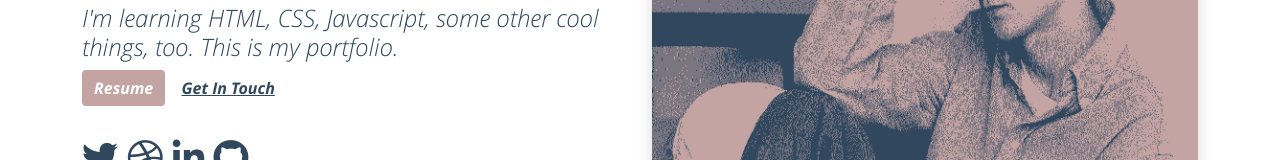
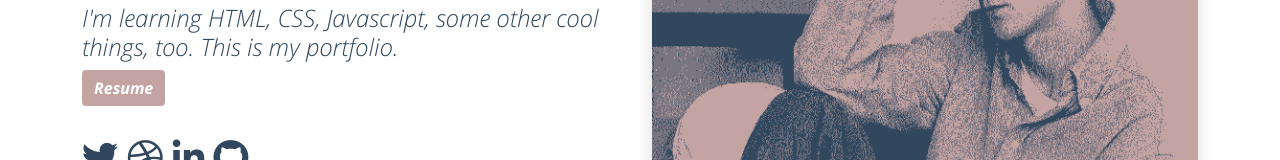
Before and after one commit to spookymoose/portfolio-site, a plain HTML site: page index.htm in a window 1280 px wide. Shown: the part 325-485 px from the top of the page. Drawn offline with nearby package versions, Linux system fonts and the light colour scheme.

Commit message:
updated a button

```diff
--- a/index.htm
+++ b/index.htm
@@ -47,7 +47,7 @@
             <div class="col-12 col-md-6 my-auto">
                 <h1 class="animate__animated animate__fadeInDown">Hi! I'm Rylan.</h1><h4 class="animate__animated animate__fadeInDown">I'm learning HTML, CSS, Javascript, some other cool things, too. This is my portfolio.</h4>
                 <button type="button" class="btn btn-primary animate__animated animate__fadeInLeft custom-button">Resume</button>
-                <button type="button" class="btn btn-link animate__animated animate__fadeInLeft custom-button-link">Get In Touch</button>
+                <!-- <button type="button" class="btn btn-link animate__animated animate__fadeInLeft custom-button-link">Get In Touch</button> -->
                 <h5 id="header-social" class="animate__animated animate__fadeInRight custom-button-link">
 
                     <a href="https://twitter.com/jack"><i class="fa fa-twitter"></i></a>
```
